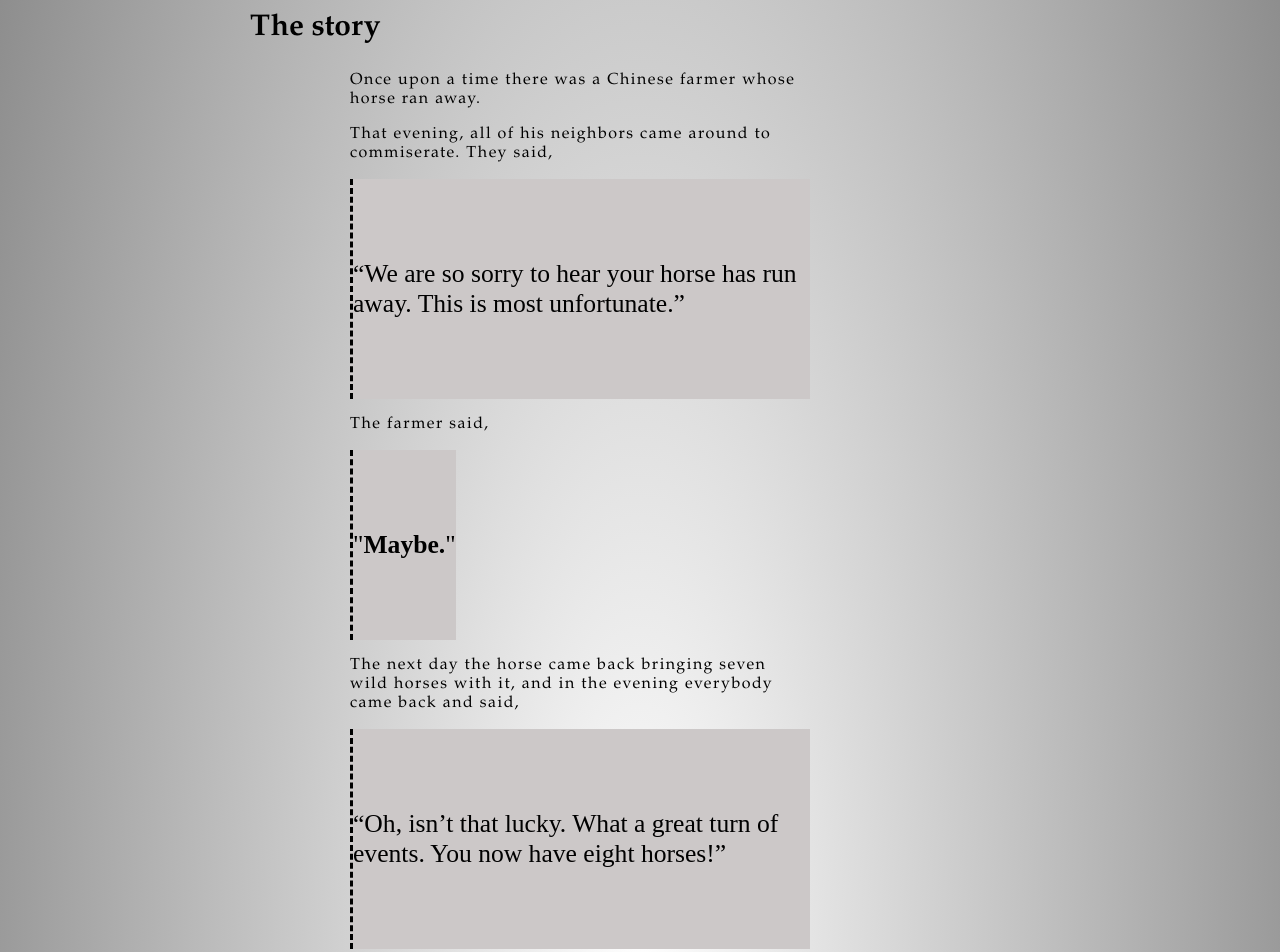
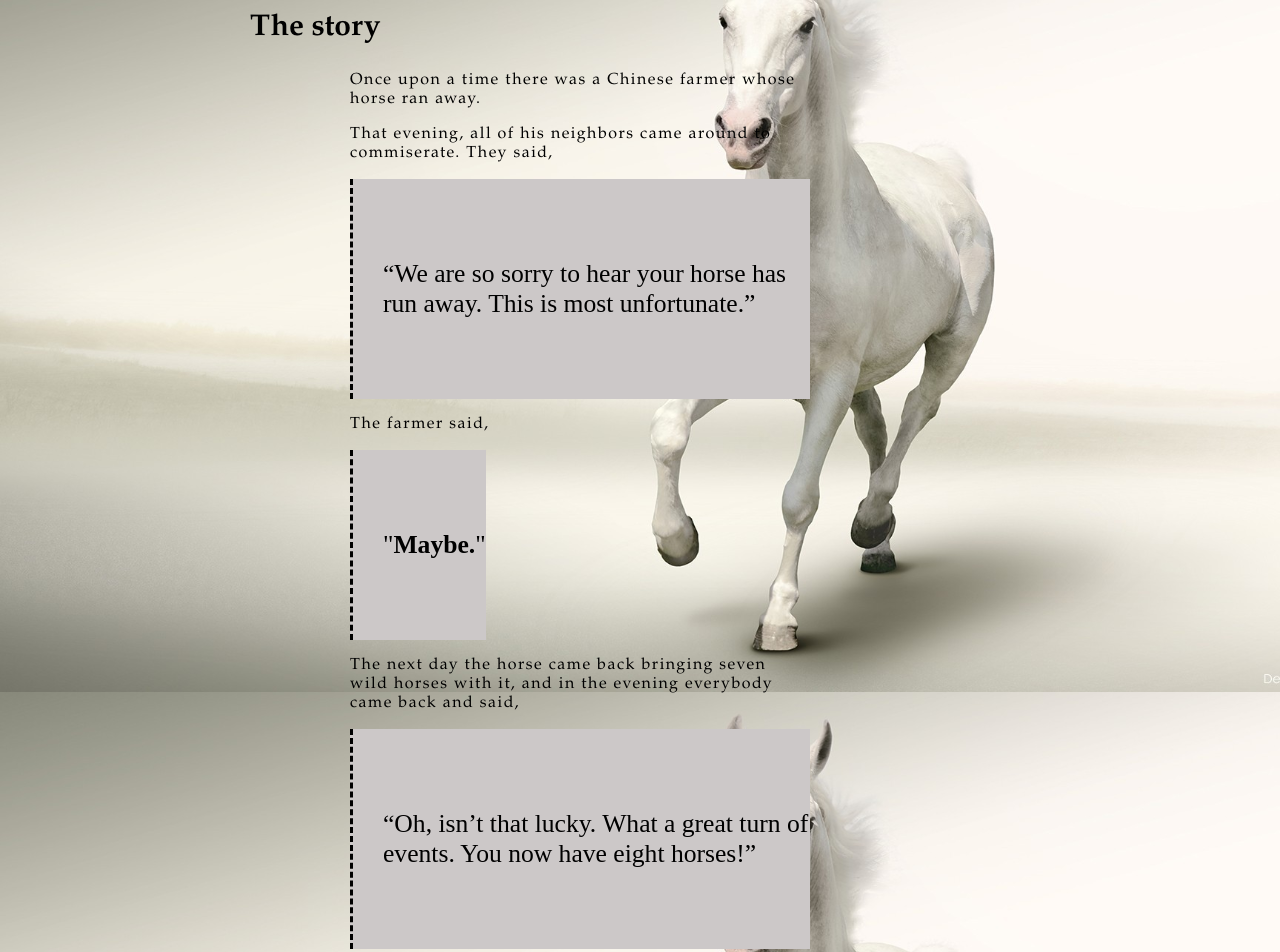
Before and after one commit to Claudia-Scho/progressive-enhancement, a plain HTML site: page index.html in a window 1280 px wide. Shown: the part 908-1860 px from the top of the page. Drawn offline with Linux system fonts and the light colour scheme.

```diff
--- a/stylesheet.css
+++ b/stylesheet.css
@@ -50,9 +50,16 @@
   body {
     background: -webkit-radial-gradient(rgb(255, 255, 255), rgb(113, 113, 113));
     background: radial-gradient(rgb(255, 255, 255), rgb(113, 113, 113));
+    background-image: url("https://raw.githubusercontent.com/Claudia-Scho/progressive-enhancement/master/Pictures/Horse_Background.jpg");
+    background-attachment: fixed;
+    background-repeat: no-repeat;
+    background-position: bottom right;
+    background-size: cover;
+    height: 100%;
     max-width: 90%;
-    margin-left: 250px ;
+    margin-left: 250px;
   }
+
 
   blockquote {
     max-width: 45%;
@@ -68,5 +75,6 @@
       float: none;
       padding-top: 80px;
       padding-bottom: 80px;
+      padding-left: 30px;
       position: static;
   }
```
